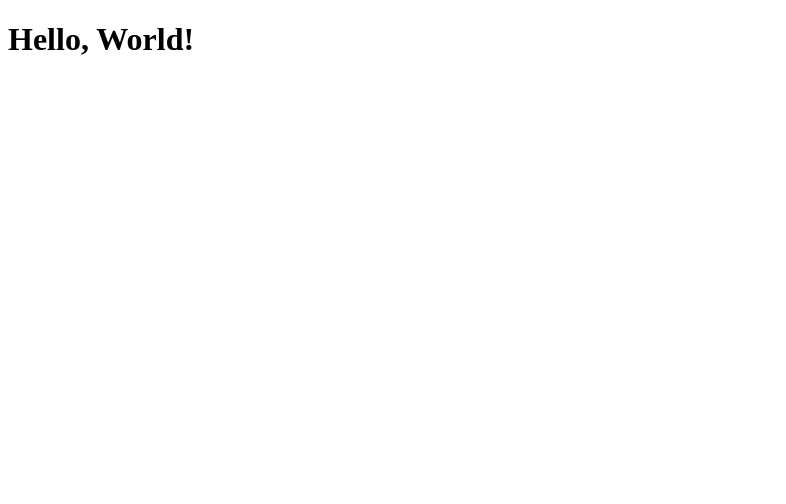
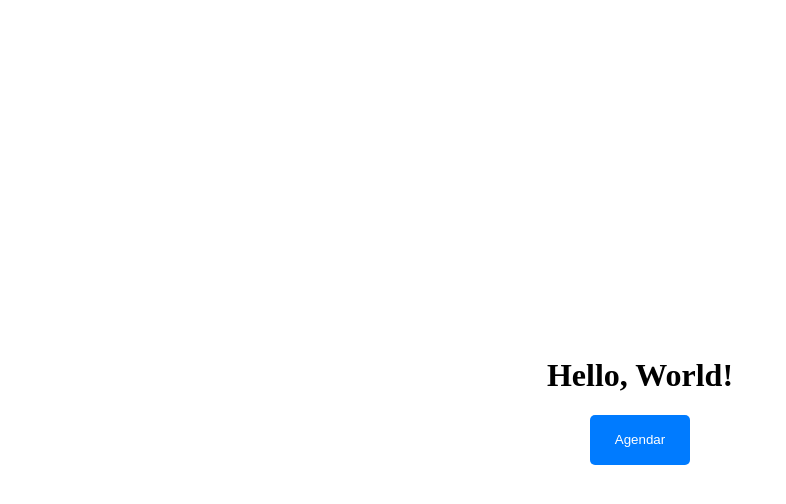
Before and after one commit to kamikazedojapan/Lotus, a plain HTML site: page index.html in a window 1280 px wide. Shown: the whole page, without its empty margins (0-786 px from the left). Drawn offline with Linux system fonts and the light colour scheme.

Commit message:
botão de agendar

```diff
--- a/index.html
+++ b/index.html
@@ -4,8 +4,10 @@
     <meta charset="UTF-8">
     <meta name="viewport" content="width=device-width, initial-scale=1.0">
     <title>Glowflow</title>
+    <link rel="stylesheet" href="./src/style.css">
 </head>
 <body>
     <h1>Hello, World!</h1>
+    <button class="agendar">Agendar</button>
 </body>
 </html>
--- a/src/style.css
+++ b/src/style.css
@@ -0,0 +1,18 @@
+body {
+    display: flex;
+    flex-direction: column;
+    justify-content: center;
+    align-items: center;
+    height: 100vh;
+    margin: 0;
+}
+
+.agendar {
+    width: 100px;
+    height: 50px;
+    background-color: #007bff;
+    color: white;
+    border: none;
+    border-radius: 5px;
+    cursor: pointer;
+}
```
